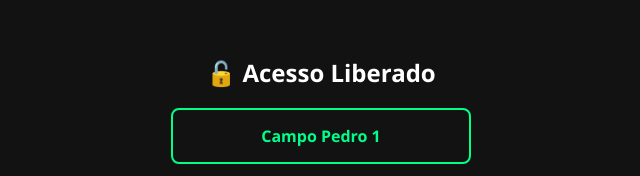
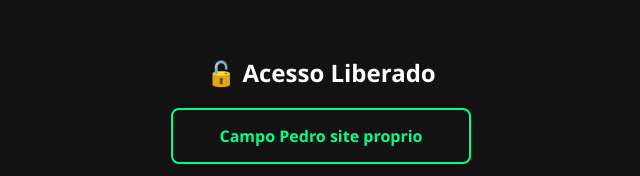
Before and after one commit to arthuruserelite/sitedoarthurbitti2, a plain HTML site: page a9f3k2x_07020401.html in a window 1280 px wide. Shown: the part 236-412 px from the top of the page, without its empty margins (319-959 px from the left). Drawn offline with Linux system fonts and the light colour scheme.

Commit message:
Update a9f3k2x_07020401.html

```diff
--- a/a9f3k2x_07020401.html
+++ b/a9f3k2x_07020401.html
@@ -46,8 +46,8 @@ a:hover {
 <h2>🔓 Acesso Liberado</h2>
 
 <div class="links">
-    <a href="https://drive.google.com/drive/folders/1_WOCuIy7ZZGYSQ-CzYTZlmKn8_Wgxw-a?usp=sharing" target="_blank">
-        Campo Pedro 1
+    <a href="https://arthuruserelite.github.io/news/" target="_blank">
+        Campo Pedro site proprio
     </a>
 
     <a href="https://1drv.ms/f/c/b7955fde53ea9d7d/IgCls_cXebWVSLDpN2thj01RARlftsVRmdGnHE1qyyLS2aQ?e=p0VSzl" target="_blank">
```
